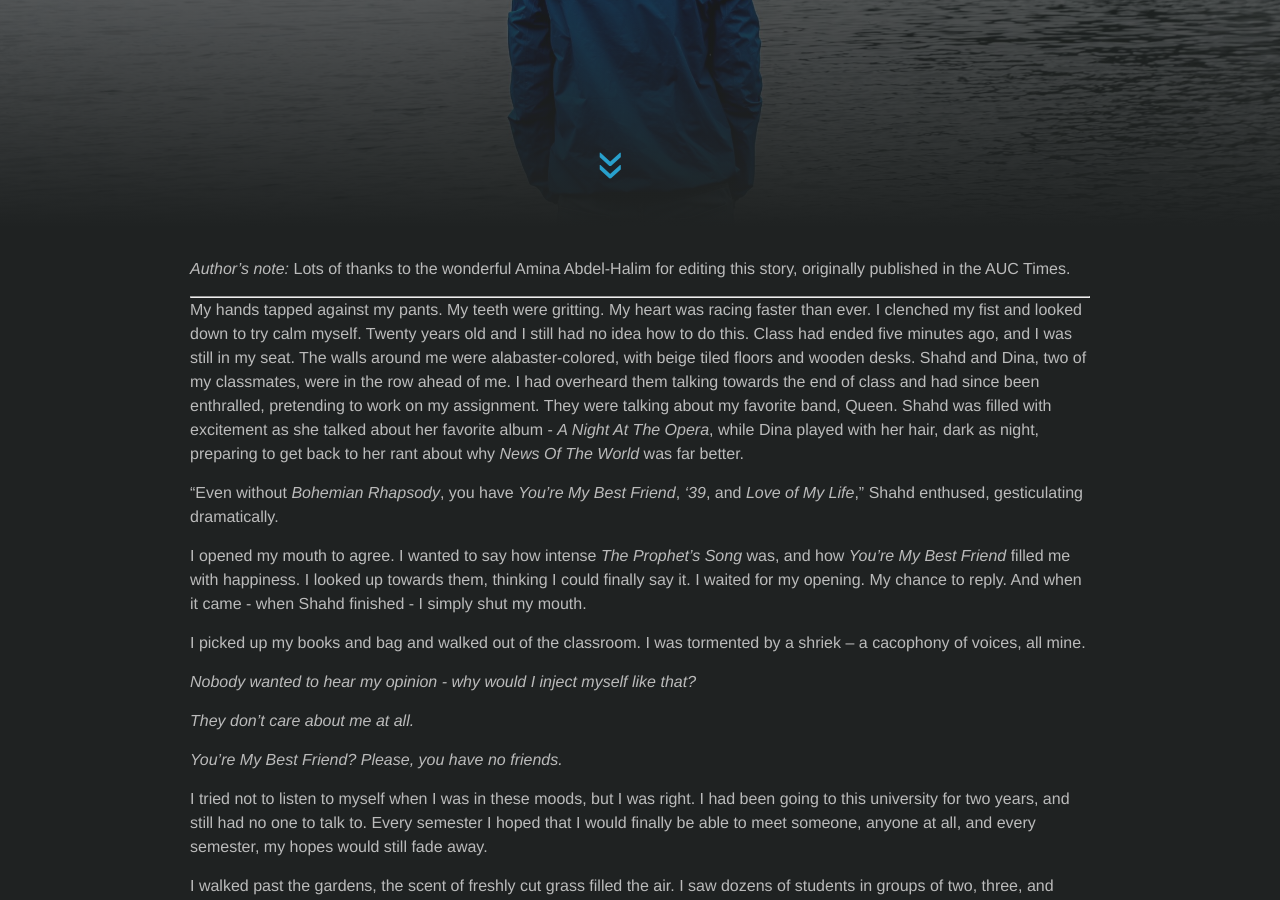
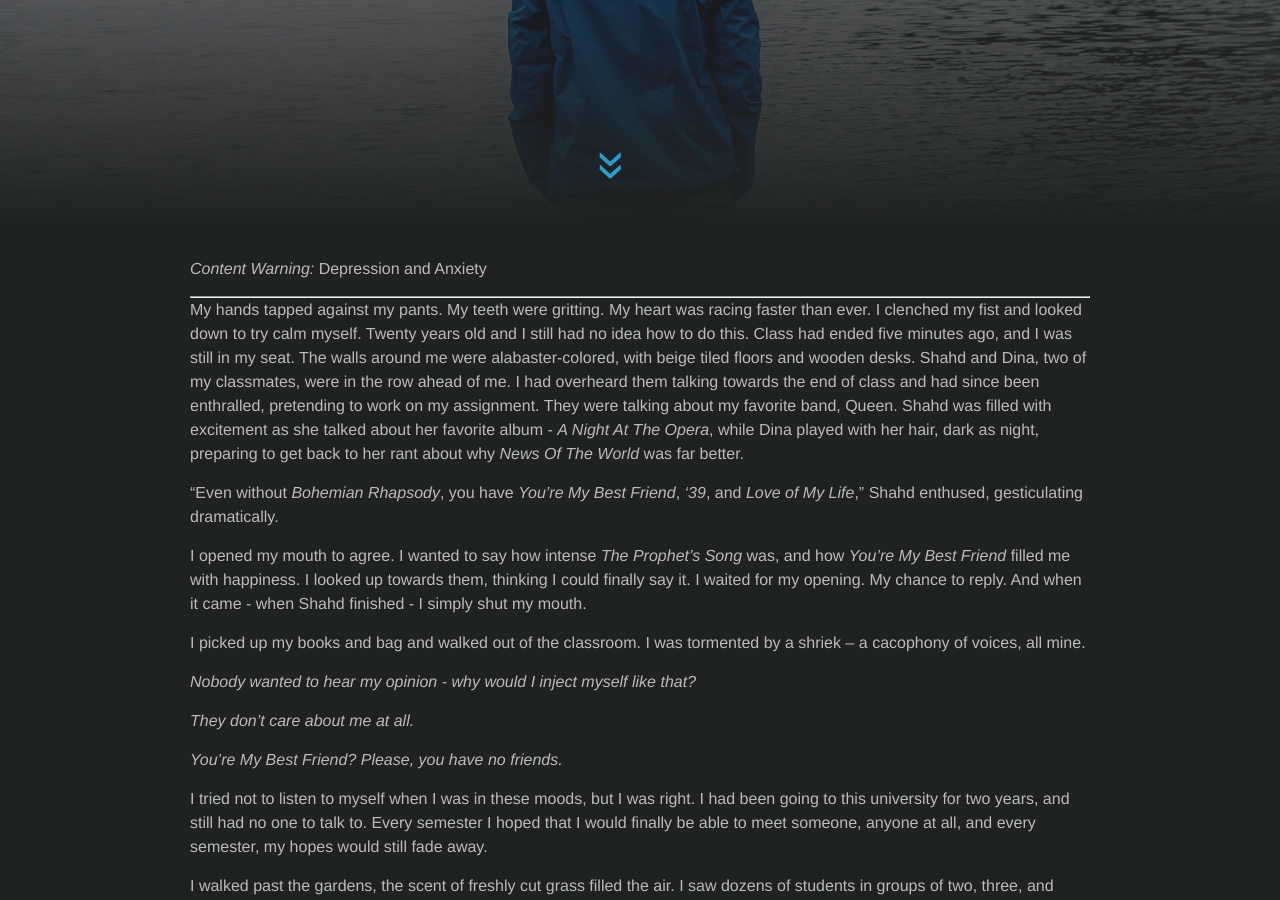
Before and after one commit to KarimIO/KarimIO.github.io, a Jekyll site: the page built from _posts/2019-07-05-detached.markdown, in a window 1280 px wide and 900 px high, scrolled down 673 px. Built offline with Jekyll 4.4.1, drawn with Linux system fonts in a browser that asks for light colours; comment, search, counter and statistics services are not loaded; some of the changed text lies outside the part shown.

Commit message:
Add Content Warning

```diff
--- a/_posts/2019-07-05-detached.markdown
+++ b/_posts/2019-07-05-detached.markdown
@@ -8,7 +8,7 @@ preview: "/images/posts/5_thumb.jpg"
 categories: stories
 ---
 
-*Author's note:* Lots of thanks to the wonderful Amina Abdel-Halim for editing this story, originally published in the AUC Times.
+*Content Warning:* Depression and Anxiety
 
 ---
 
```
Also changed, not shown: other parts of _posts/2019-07-05-detached.markdown (+6 -0 lines).
